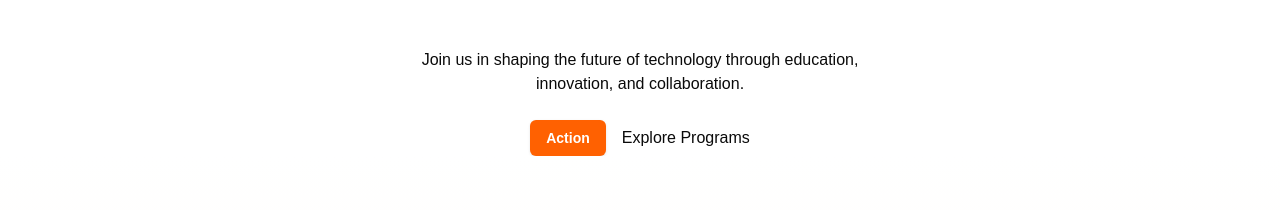
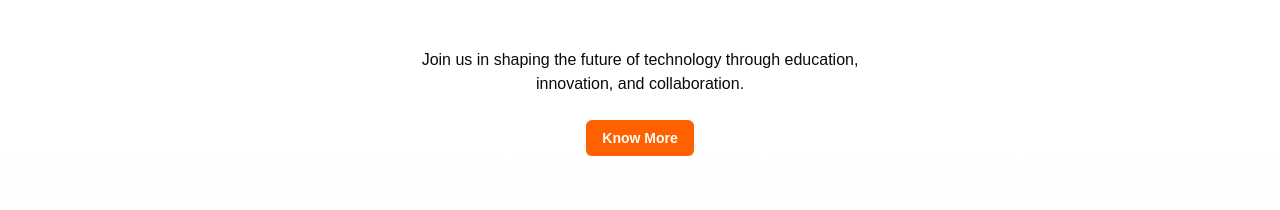
Before and after one commit to anujsb/botmakerstech, a Next.js app: page / in a window 1280 px wide. Shown: the part 907-1117 px from the top of the page. Built offline with nearby package versions, Linux system fonts and the light colour scheme.

Commit message:
header and hero

```diff
--- a/src/app/services/page.tsx
+++ b/src/app/services/page.tsx
@@ -204,7 +204,7 @@ export default function ServicesPage() {
                       alt={service.title}
                       width={600}
                       height={400}
-                      className="rounded-lg shadow-md w-full max-h-72 object-contain "
+                      className="rounded-lg shadow-md w-full max-h-72 object-contain"
                     />
                   </motion.div>
                 </CardContent>
@@ -214,7 +214,7 @@ export default function ServicesPage() {
         </div>
       </motion.section>
 
-      <motion.section className="bg-[#fbdbcb] py-16" {...fadeIn}>
+      {/* <motion.section className="bg-[#fbdbcb] py-16" {...fadeIn}>
         <div className="container mx-auto px-4">
           <h2 className="text-4xl font-bold text-center mb-12">
             Upcoming Tech Events
@@ -258,7 +258,7 @@ export default function ServicesPage() {
             ))}
           </div>
         </div>
-      </motion.section>
+      </motion.section> */}
 
       <motion.section className="bg-[#f5f5f5] py-16" {...fadeIn}>
         <div className="container mx-auto px-4 text-center">
--- a/src/components/Sections/Hero.tsx
+++ b/src/components/Sections/Hero.tsx
@@ -2,6 +2,7 @@ import { motion } from "framer-motion";
 import { LampContainer } from "../ui/lamp";
 import { Button } from "../ui/button";
 import Video from "./Video";
+import Link from "next/link";
 
 export const Hero = () => {
   return (
@@ -26,10 +27,12 @@ export const Hero = () => {
           innovation, and collaboration.
         </p>
         <div className="flex mt-6 gap-4 items-center justify-center">
+          <Link href="/about">
           <Button variant="default" className="text-white font-semibold">
-            Action
+            Know More
           </Button>
-          <p>Explore Programs</p>
+          </Link>
+          {/* <p>Explore Programs</p> */}
         </div>
       </LampContainer>
 
--- a/src/components/ui/floating-navbar.tsx
+++ b/src/components/ui/floating-navbar.tsx
@@ -84,7 +84,7 @@ export const FloatingNav: React.FC<FloatingNavProps> = ({
               </Link>
             ))}
           </div>
-          <Link href="/createform">
+          <Link href="/contact">
             <Button className="mx-4 black-grad-radial shadow-inner border border-accent text-white font-semibold rounded-lg">
             Get in Touch
             </Button>
```
